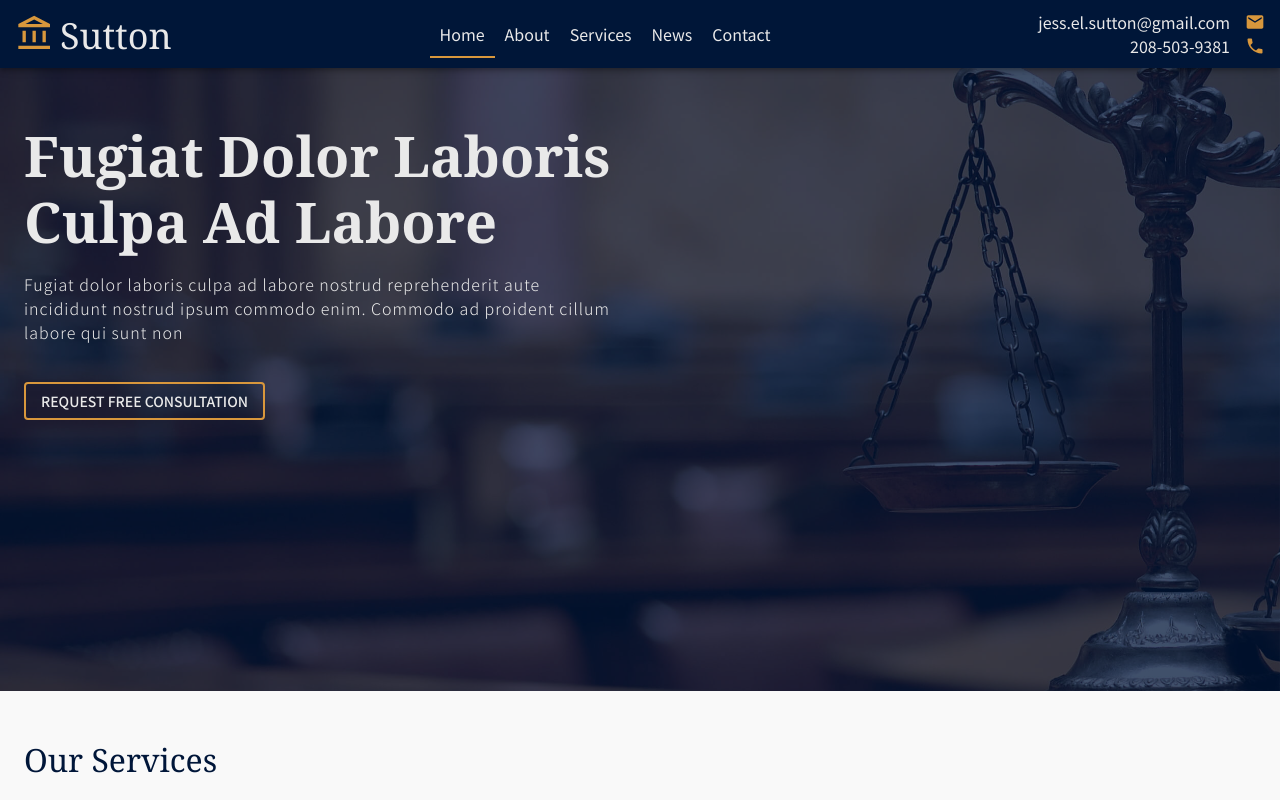
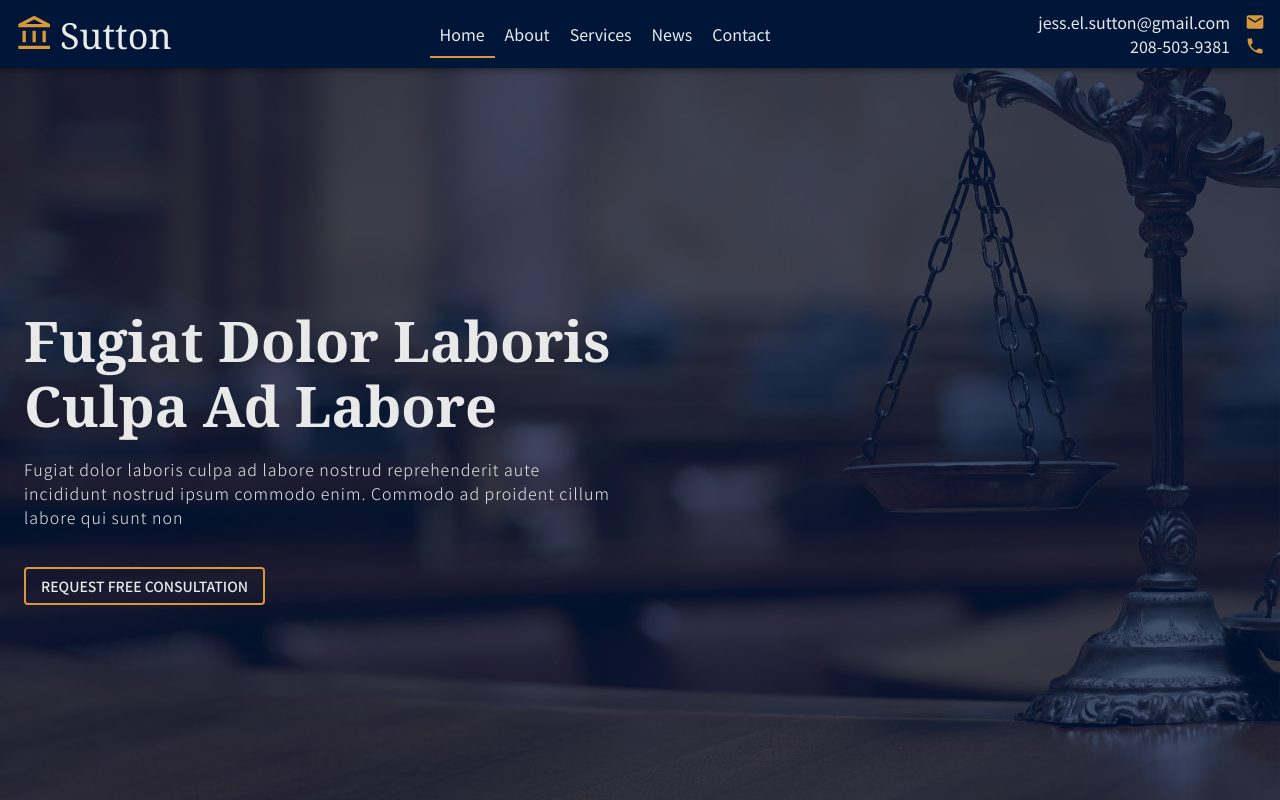
Before and after one commit to pmitch242/jessica-sutton, a React (Create React App) app: page / in a window 1280 px wide. Shown: the top 800 px of the page. Built offline with nearby package versions, Linux system fonts and the light colour scheme.

Commit message:
added top magin

```diff
--- a/src/components/Home/Intro.js
+++ b/src/components/Home/Intro.js
@@ -4,8 +4,7 @@ import { makeStyles, Typography, Button, Container } from '@material-ui/core';
 const useStyle = makeStyles({
     container: {
         maxWidth: '600px',
-        marginTop: '10%',
-        marginBottom: '22%',
+        margin: '25% 0',
         color: '#e9e9e9',
     },
     button: {
```
